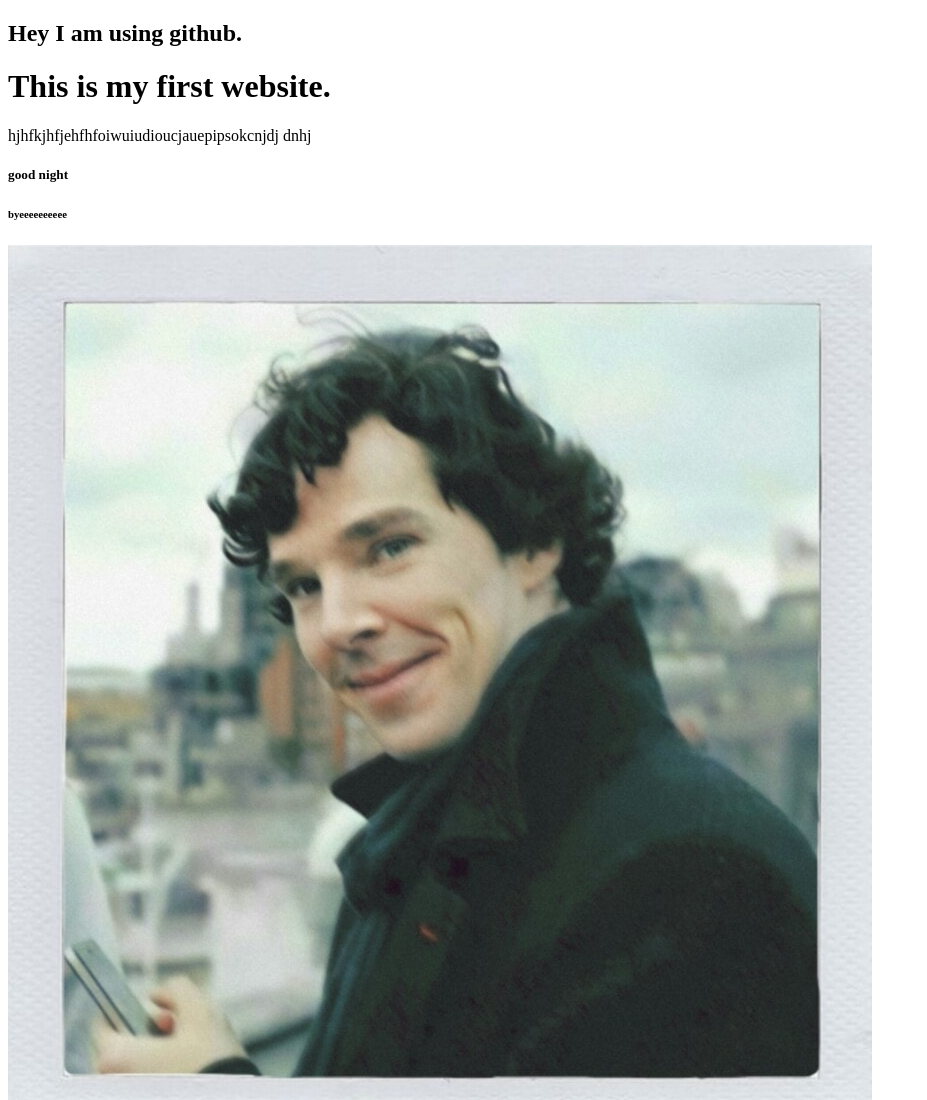
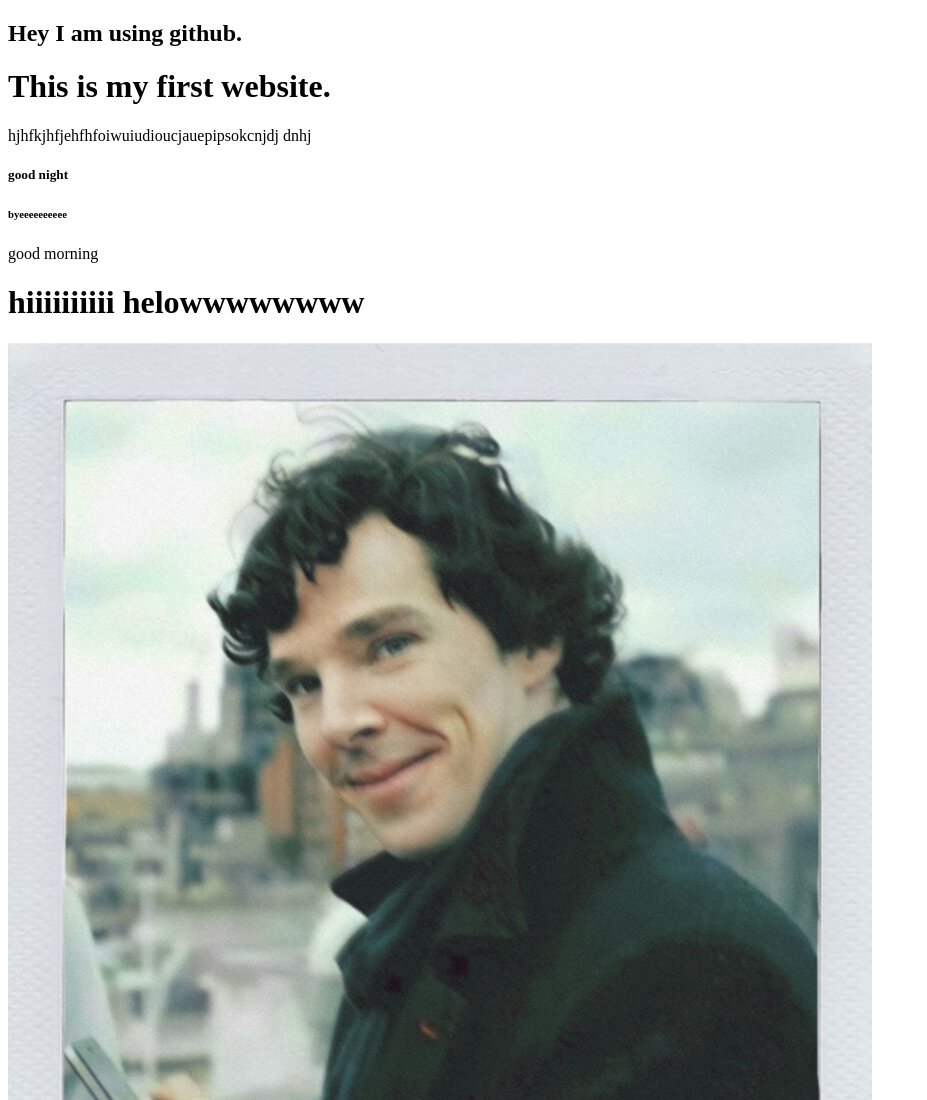
Before and after one commit to afsanaeva/my-first-website, a plain HTML site: page index.html in a window 1280 px wide. Shown: the top 1100 px of the page, without its empty margins (0-927 px from the left). Drawn offline with Linux system fonts and the light colour scheme.

Commit message:
adding second branch

```diff
--- a/index.html
+++ b/index.html
@@ -11,6 +11,8 @@
     <p>hjhfkjhfjehfhfoiwuiudioucjauepipsokcnjdj dnhj</p>
     <h5>good night</h5>
     <h6>byeeeeeeeeee</h6>
+    <p>good morning</p>
+    <h1>hiiiiiiiiii helowwwwwwww</h1>
     <img src="sher.jpg" alt="">
 </body>
 </html>
```
